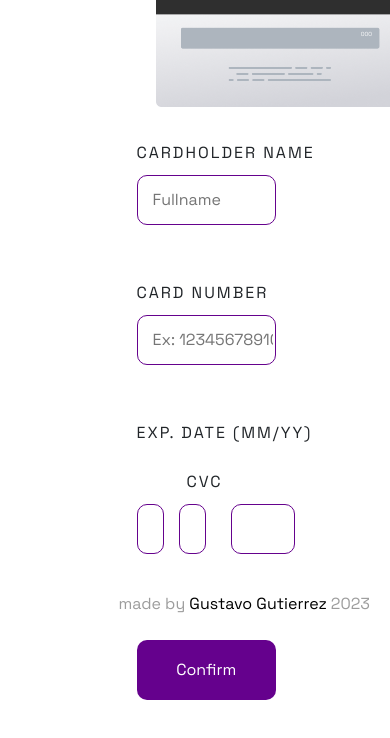
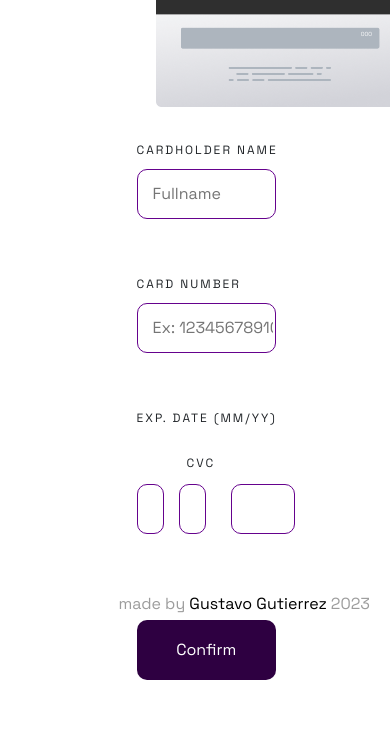
Before and after one commit to Gustavo2022003/Interactive-card-details-form, a plain HTML site: page index.html in a window 390 px wide. Shown: the part 228-966 px from the top of the page. Drawn offline with nearby package versions, Linux system fonts and the light colour scheme.

Commit message:
responsiveness adjust

```diff
--- a/style.css
+++ b/style.css
@@ -96,8 +96,8 @@ p {
     position: absolute;
     height: 800px;
     width: 55%;
-    right: 12%;
-    top: 8%;
+    right: 5%;
+    top: 2%;
     padding: 200px 0px;
 }
 
@@ -166,7 +166,7 @@ input::-webkit-inner-spin-button {
 .confirm-btn {
     margin-top: 20px;
     display: block;
-    background-color: #65018d;
+    background-color: #2e0041;
     color: white;
     outline: none;
     border: 0px solid transparent;
@@ -176,7 +176,7 @@ input::-webkit-inner-spin-button {
 }
 
 .confirm-btn:hover {
-    background-color: #4d006b;
+    background-color: #1d0129;
 }
 
 /*ERRORS*/
@@ -389,6 +389,12 @@ body::-webkit-scrollbar-thumb {
         font-size: 10px;
         color: #d64040;
     }
+
+    .input-title {
+        font-size: 12px;
+        font-weight: 500;
+        letter-spacing: 2px;
+    }
 }
 
 @media screen and (max-width: 767px) {
@@ -496,7 +502,7 @@ body::-webkit-scrollbar-thumb {
     .confirm-btn {
         margin-top: 20px;
         display: block;
-        background-color: #65018d;
+        background-color: #2e0041;
         color: white;
         outline: none;
         border: 0px solid transparent;
```
